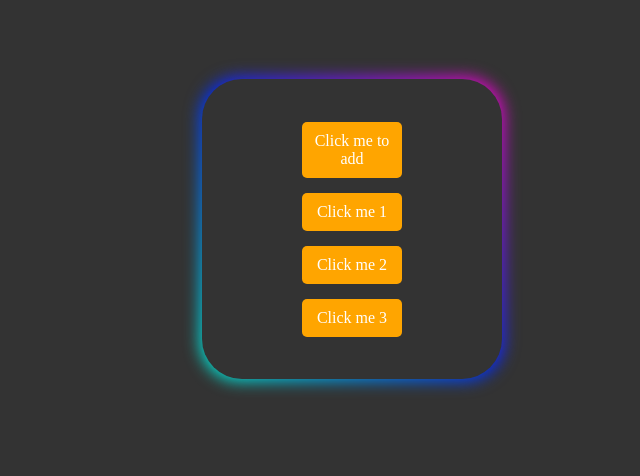
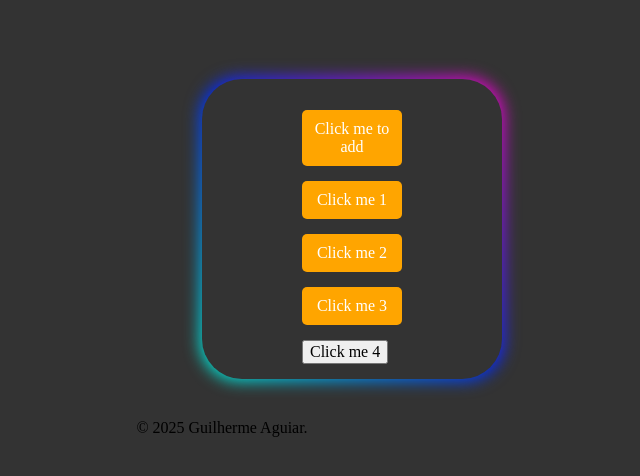
Before and after one commit to Guilherme-0-0/test, a plain HTML site: page index.html in a window 1280 px wide. Shown: the part 88-564 px from the top of the page, without its empty margins (418-1058 px from the left). Drawn offline with Linux system fonts and the light colour scheme.

Commit message:
Update index.html

```diff
--- a/index.html
+++ b/index.html
@@ -18,10 +18,12 @@
         <button class="btn1"><a href="ATV2/index1.html">Click me 1</a></button>
         <button class="btn2"><a href="ATV3/index3.html">Click me 2</a></button>
         <button class="btn3"><a href="ATV4/index4.html">Click me 3</a></button>
+        <button class="btn4"><a href="ATV5/index5.html">Click me 4</a></button>
     </div>
-
  </div>
-
+<footer style="text-align:center; margin-top: 40px;">
+    &copy; 2025 Guilherme Aguiar.
+</footer>
 
 
 
```
